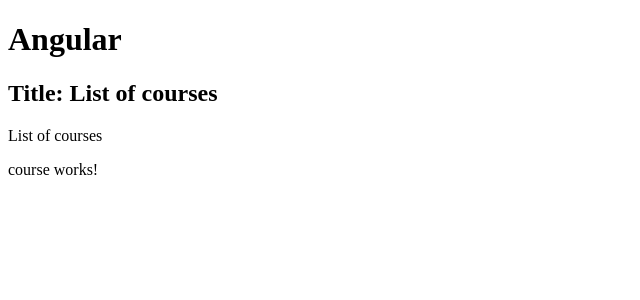
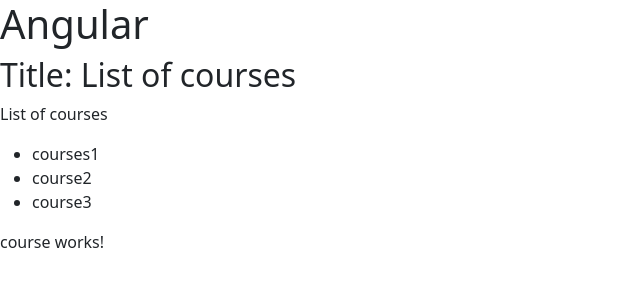
Before and after one commit to GovindCodes/Hola-AngularJS, an Angular app: page / in a window 1280 px wide. Shown: the top 300 px of the page, without its empty margins (0-640 px from the left). Built offline with nearby package versions, Linux system fonts and the light colour scheme.

Commit message:
Dependency Injection

```diff
--- a/package.json
+++ b/package.json
@@ -18,6 +18,7 @@
     "@angular/platform-browser": "~12.0.2",
     "@angular/platform-browser-dynamic": "~12.0.2",
     "@angular/router": "~12.0.2",
+    "bootstrap": "^5.0.1",
     "rxjs": "~6.6.0",
     "tslib": "^2.1.0",
     "zone.js": "~0.11.4"
--- a/src/app/app.module.ts
+++ b/src/app/app.module.ts
@@ -5,6 +5,7 @@
 import { AppComponent } from './app.component';
 import { CoursesComponent } from './courses.component';
 import { CourseComponent } from './course/course.component';
+import { CoursesService } from './courses.service';
 
 @NgModule({
   declarations: [
@@ -16,7 +17,9 @@
     BrowserModule,
     AppRoutingModule
   ],
-  providers: [],
+  providers: [
+    CoursesService
+  ],
   bootstrap: [AppComponent]
 })
 export class AppModule { }
--- a/src/app/courses.component.ts
+++ b/src/app/courses.component.ts
@@ -1,23 +1,26 @@
-
-import {Component} from '@angular/core'
+import { Component } from '@angular/core';
+import { CoursesService } from './courses.service';
 
 @Component({
   selector: 'courses',
   template: `
-    <h2>{{"Title: "+title}}</h2>
-    <p>{{getTitle()}}</p>
+    <h2>{{ 'Title: ' + title }}</h2>
+    <p>{{ getTitle() }}</p>
     <ul>
       <li *ngFor="let course of courses">
-            {{course}}
+        {{ course }}
       </li>
     </ul>
-    `
+  `,
 })
-export class CoursesComponent{
-title= 'List of courses';
-getTitle(){
+export class CoursesComponent {
+  title = 'List of courses';
+  getTitle() {
     return this.title;
   }
   courses;
-
+  constructor(service: CoursesService) {
+    // let service = new CoursesService(); // bekar way
+    this.courses = service.getCourses();
   }
+}
--- a/src/styles.css
+++ b/src/styles.css
@@ -1 +1,2 @@
 /* You can add global styles to this file, and also import other style files */
+@import "~bootstrap/dist/css/bootstrap.css";
```
Also changed, not shown: 1 other file (tests, documents, lock files or other folders). Lines whose indentation alone changed are shown as unchanged.
